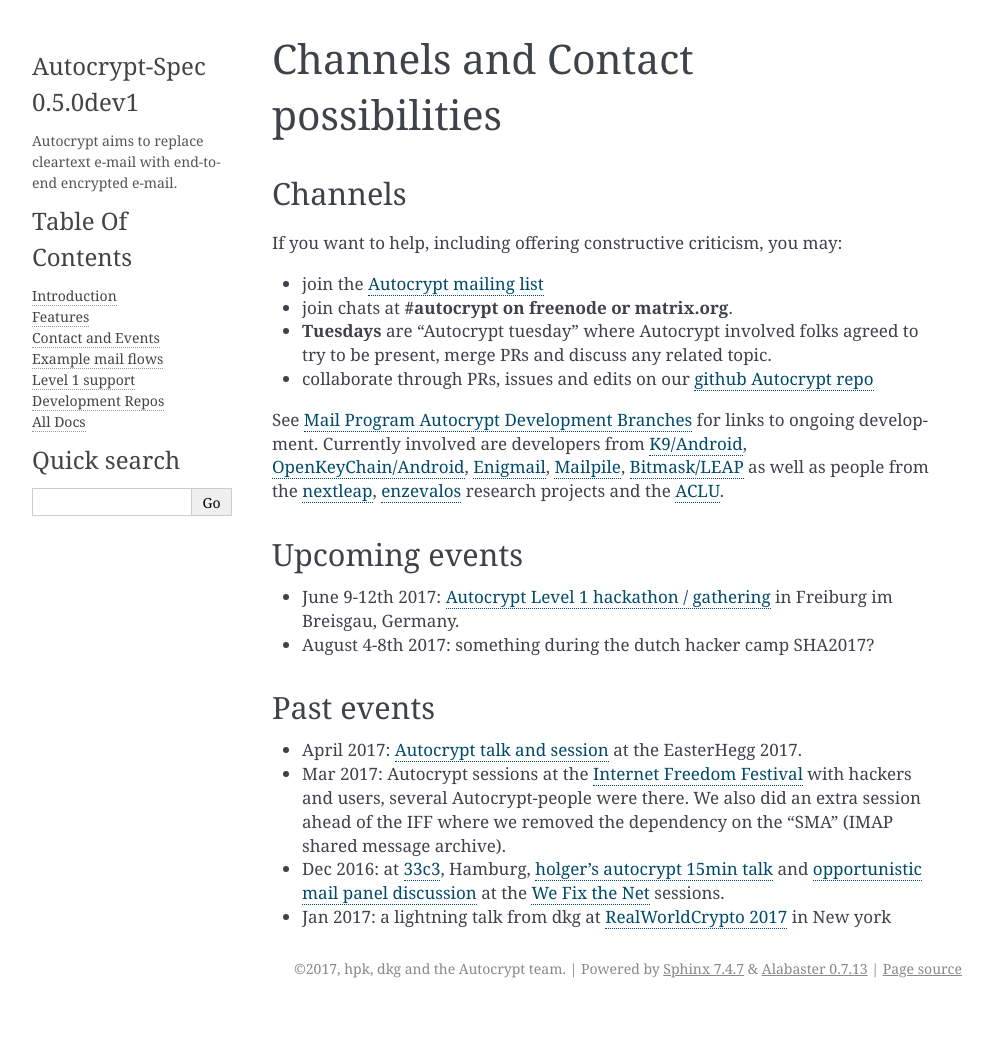
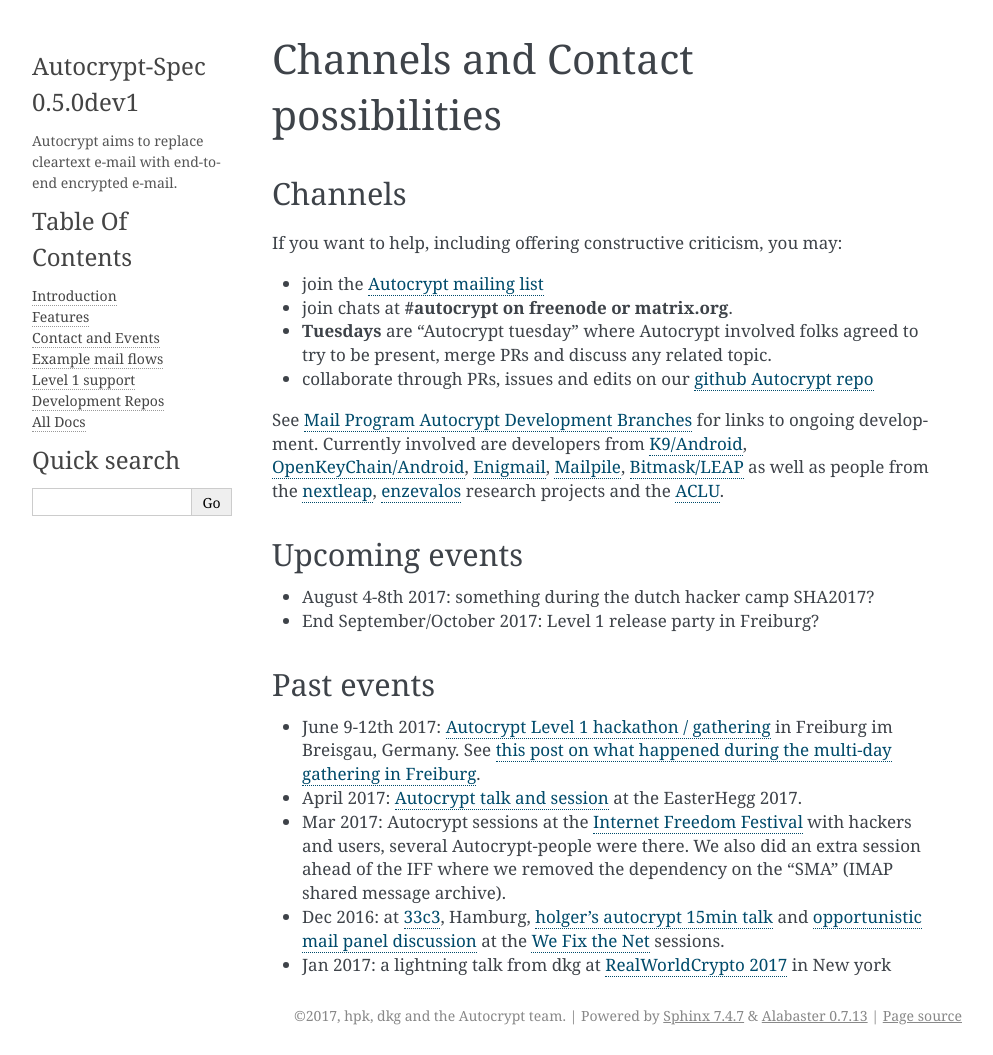
Before and after one commit to autocrypt/autocrypt, a Sphinx documentation site: the page built from doc/contact.rst, in a window 1280 px wide. Shown: the whole page, without its empty margins (148-1141 px from the left). Built offline with Sphinx 7.4.7, drawn with Linux system fonts in a browser that asks for light colours; pages that are not in the unit, such as notebooks, are missing from menus; before the commit the page ends 1008 px from its top, so only the background shows below that.

Commit message:
update events, link to post on ML for Freiburg summary, mention release party

```diff
--- a/doc/contact.rst
+++ b/doc/contact.rst
@@ -1,4 +1,3 @@
-
 
 Channels and Contact possibilities
 ==================================
@@ -52,11 +51,9 @@
 Upcoming events
 ---------------
 
-- June 9-12th 2017: `Autocrypt Level 1 hackathon / gathering
-  <https://lists.mayfirst.org/pipermail/autocrypt/2017-May/000093.html>`_ in
-  Freiburg im Breisgau, Germany.
+- August 4-8th 2017: something during the dutch hacker camp SHA2017?
 
-- August 4-8th 2017: something during the dutch hacker camp SHA2017?
+- End September/October 2017: Level 1 release party in Freiburg?
 
 .. _`33c3`: https://events.ccc.de/congress/2016/wiki/Main_Page
 
@@ -68,6 +65,12 @@
 
 Past events
 -------------
+
+- June 9-12th 2017: `Autocrypt Level 1 hackathon / gathering
+  <https://lists.mayfirst.org/pipermail/autocrypt/2017-May/000093.html>`_ in
+  Freiburg im Breisgau, Germany. See `this post on what happened
+  during the multi-day gathering in Freiburg
+  <https://lists.mayfirst.org/pipermail/autocrypt/2017-June/000152.html>`_.
 
 - April 2017: `Autocrypt talk and session
   <https://media.ccc.de/v/EH2017-8499-towards_automatic_end_to_end_mail_encryption>`_
```
